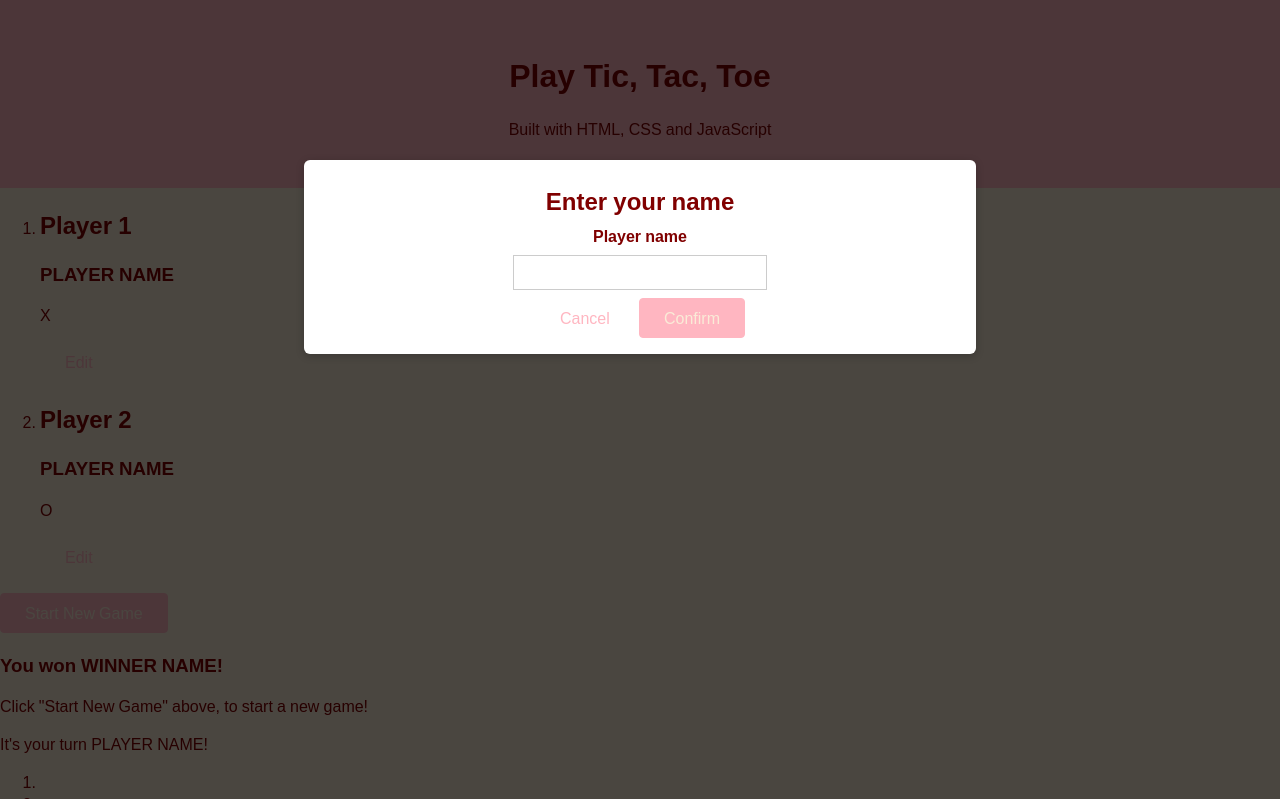
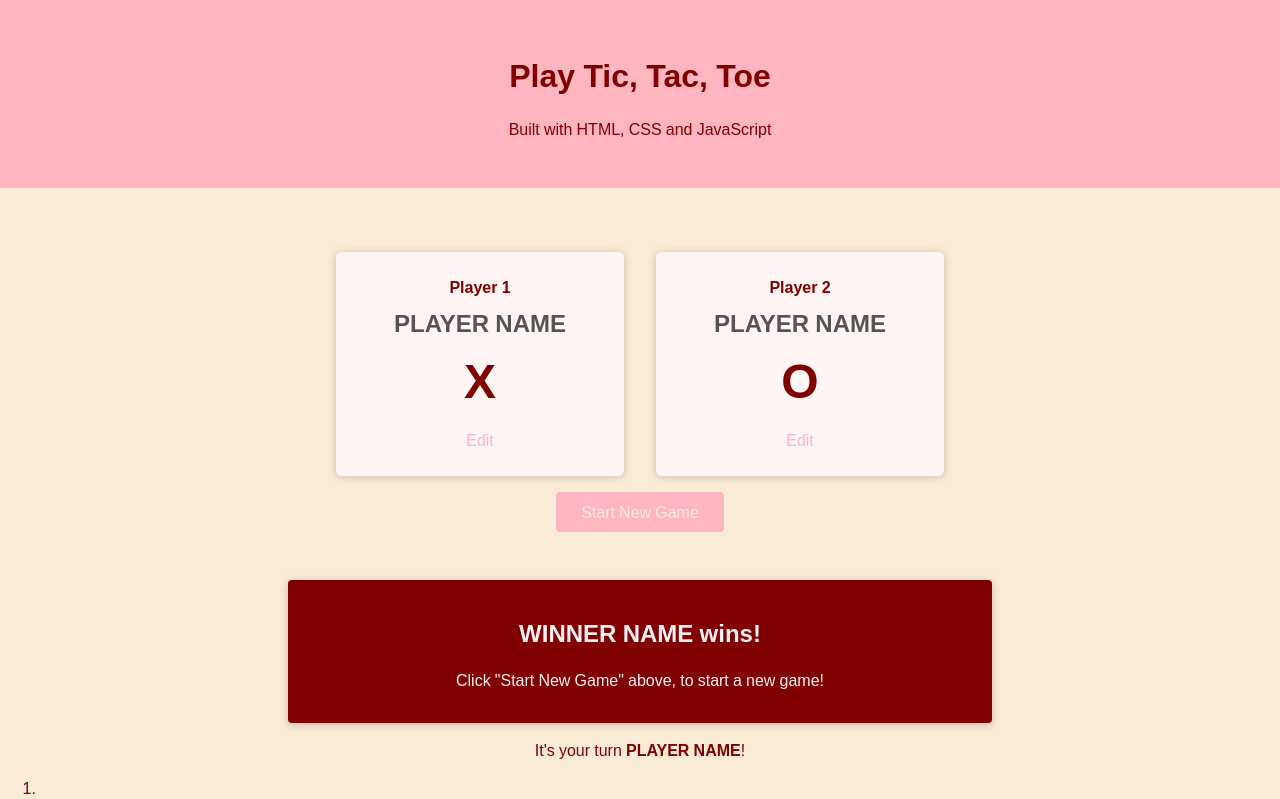
Before and after one commit to oliverlee96/Tic-Tac-Toe, a plain HTML site: page index.html in a window 1280 px wide. Shown: the top 799 px of the page. Drawn offline with Linux system fonts and the light colour scheme.

Commit message:
some css changes for the game file

```diff
--- a/index.html
+++ b/index.html
@@ -10,6 +10,7 @@
         <link rel="stylesheet" href="styles/styles.css">
         <link rel="stylesheet" href="styles/overlays.css">
         <link rel="stylesheet" href="styles/configuration.css">
+        <link rel="stylesheet" href="styles/game.css">
         <link rel="preconnect" href="https://fonts.googleapis.com">
         <link rel="preconnect" href="https://fonts.gstatic.com" crossorigin>
         <link href="https://fonts.googleapis.com/css2?family=Noto+Sans+JP&family=Noto+Sans+Vai&display=swap" rel="stylesheet">
@@ -41,7 +42,7 @@
                         <article>
                             <h2>Player 1</h2>
                             <h3>PLAYER NAME</h3>
-                            <p>X</p>
+                            <p class="player-symbol">X</p>
                             <button class="btn btn-alt">Edit</button>
                         </article>
                     </li>
@@ -49,7 +50,7 @@
                         <article>
                             <h2>Player 2</h2>
                             <h3>PLAYER NAME</h3>
-                            <p>O</p>
+                            <p class="player-symbol">O</p>
                             <button class="btn btn-alt">Edit</button>
                         </article>
                     </li>
@@ -58,8 +59,8 @@
 
             </section>
             <section id="active-game">
-                <article>
-                    <h3>You won <span>WINNER NAME</span>!</h3>
+                <article id="game-over">
+                    <h2><span id="active-player-name">WINNER NAME</span> wins!</h2>
                     <p>Click "Start New Game" above, to start a new game!</p>
                 </article>
 
--- a/styles/configuration.css
+++ b/styles/configuration.css
@@ -1,4 +1,5 @@
 #config-overlay {
+    /*  text on the overlay is centered */
     text-align: center;
 }
 
@@ -24,3 +25,43 @@
     width: 15rem;
     padding: 0.35rem;
 }
+
+#game-configuration {
+    width: 90%;
+    max-width: 40rem;
+    margin: 3rem auto;
+    text-align: center;
+}
+
+#game-configuration ol {
+    list-style: none;
+    margin: 0;
+    padding: 0;
+    display: flex;
+}
+
+#game-configuration li {
+    margin: 1rem;
+    padding: 1rem;
+    width: 50%;
+    background-color: rgb(255, 245, 245);
+    border-radius: 6px;
+    box-shadow: 0 1px 8px rgba(0,0,0,0.2);
+}
+
+#game-configuration h2 {
+    font-size: 1rem;
+    margin: 0.5rem 0;
+}
+
+#game-configuration h3 {
+    font-size: 1.5rem;
+    margin: 0.5rem 0;
+    color: rgb(84, 84, 84)
+}
+
+.player-symbol {
+    font-size: 3rem;
+    font-weight: bold;
+    margin: 0.5rem 0;
+}
--- /dev/null
+++ b/styles/game.css
@@ -0,0 +1,25 @@
+#active-game {
+    text-align: center;
+    margin: 2rem 0 5rem 0; /* order is top right bottom left */
+    /* display: none; */
+}
+
+#game-over {
+    width: 90%;
+    max-width: 40rem;
+    margin: auto;
+    padding: 1rem 2rem;
+    background-color: maroon;
+    color: lavenderblush;
+    box-shadow: 0 2px 8px rgba(0, 0, 0, 0.2);
+    border-radius: 4px;
+    /* display: none; */
+};
+
+#game-over h2 {
+    font-size: 2.5rem;
+}
+
+#active-player-name {
+    font-weight: bold;
+}
--- a/styles/overlays.css
+++ b/styles/overlays.css
@@ -9,6 +9,7 @@
     padding: 1rem;
     border-radius: 6px;
     box-shadow: 0 2px 8px rgba(0,0,0,0.2);
+    display: none;
 }
 
 /* The backdrop for entering name, causing screen to go grey until entered. */
@@ -19,9 +20,8 @@
     width: 100%;
     height: 100%;
     background-color: rgba(0,0,0,0.7);
+    display: none;
 }
-
-
 
 @media (min-width: 48rem) {
     .modal {
```
